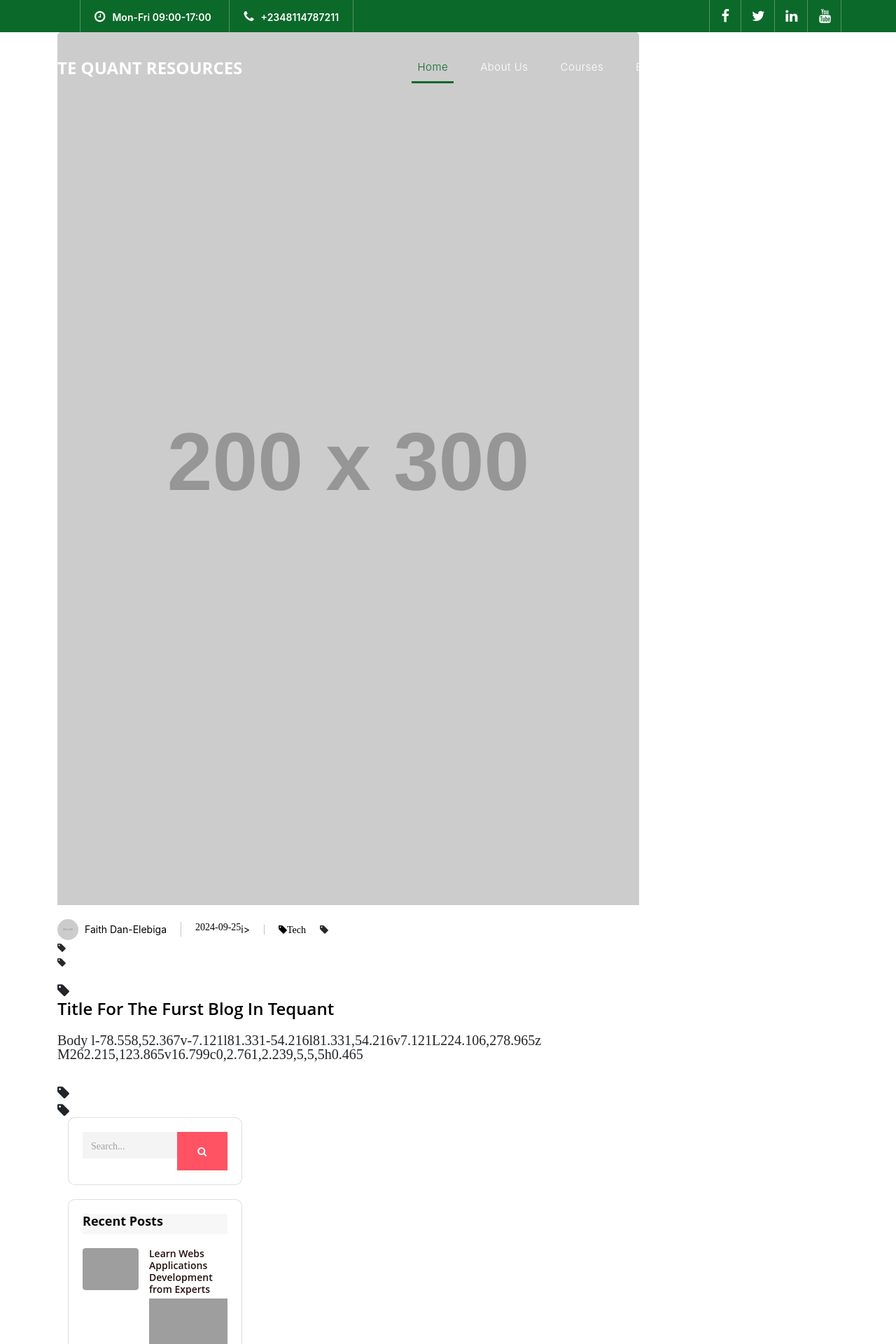
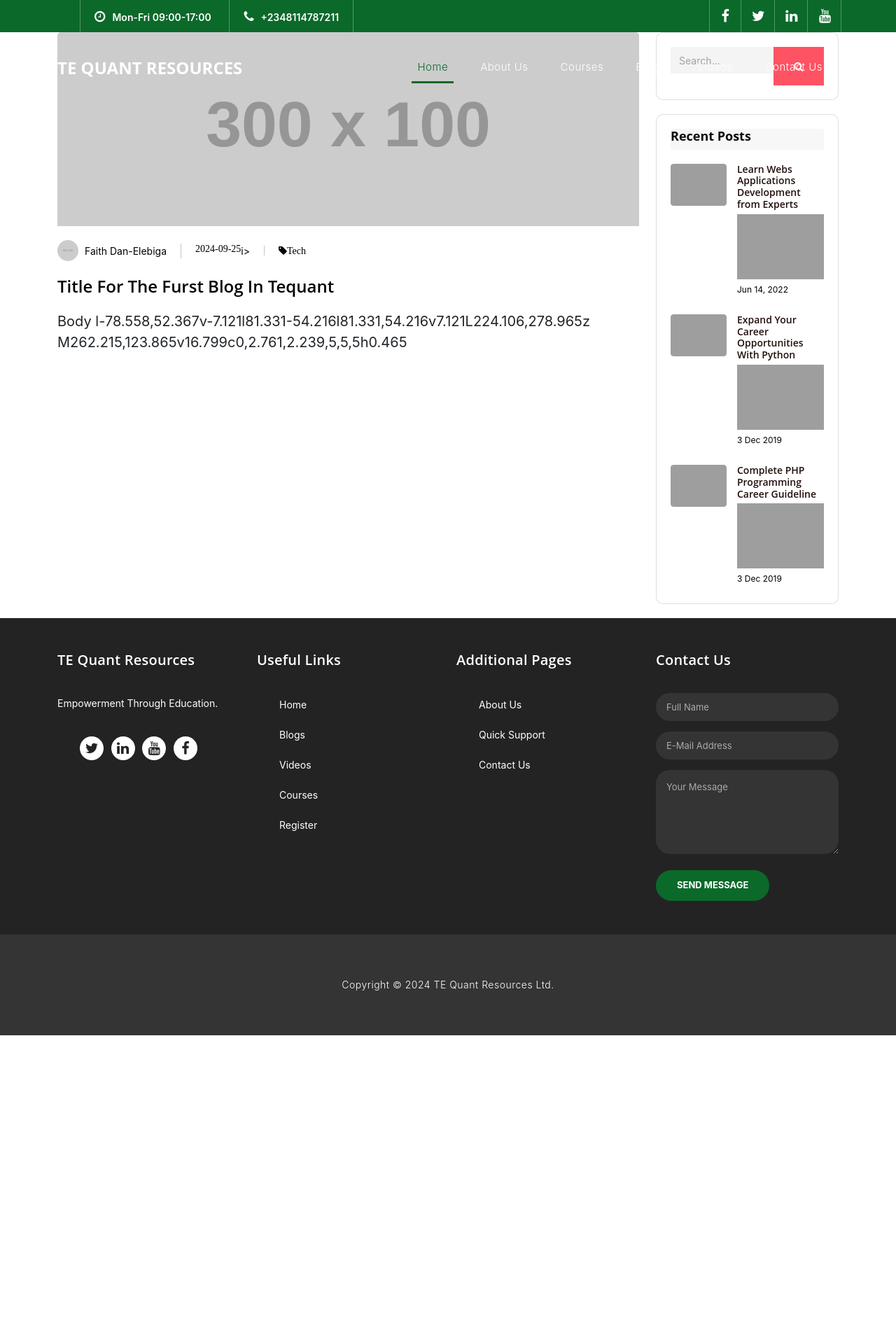
Before and after one commit to e-questtech/webproject2, a Flask app: page /blog/tips-for-the-tesh-tipwef-vwfv2342-d in a window 1280 px wide. Shown: the top 1920 px of the page at 70% size. After the commit the page ends 1479 px from the top, so only its background shows below. Run offline with Flask 3, Linux system fonts and the light colour scheme; data comes from the database, SQL or seed files in the repository; grey boxes labelled with a size stand in for pictures from a placeholder-image service; data that the repository does not hold is empty; some libraries are stand-ins or nearby versions; grey boxes are pictures that could not be loaded.

Commit message:
Update blog.html

```diff
--- a/templates/blog.html
+++ b/templates/blog.html
@@ -18,7 +18,7 @@
                 {% for i in blog %}
                 <div class="blog">
                     <div class="blog-image">
-                        <a href="#"><img class="img-fluid" src="http://placehold.it/200x300" alt="Blog Image"></a>
+                        <a href="#"><img class="img-fluid" src="http://placehold.it/300x100" alt="Blog Image"></a>
                     </div>
                     <div class="blog-info clearfix">
                         <div class="post-left">
@@ -30,7 +30,7 @@
                                     </div>
                                 </li>
                                 <li><i class="fa fa-calender">{{i['publish_date']}}</i>i></li>
-                                <li><i class="fa fa-tag">{{i['category']}}
+                                <li><i class="fa fa-tag">{{i['category']}}</i>
                                 </li>
                             </ul>
                         </div>
```
